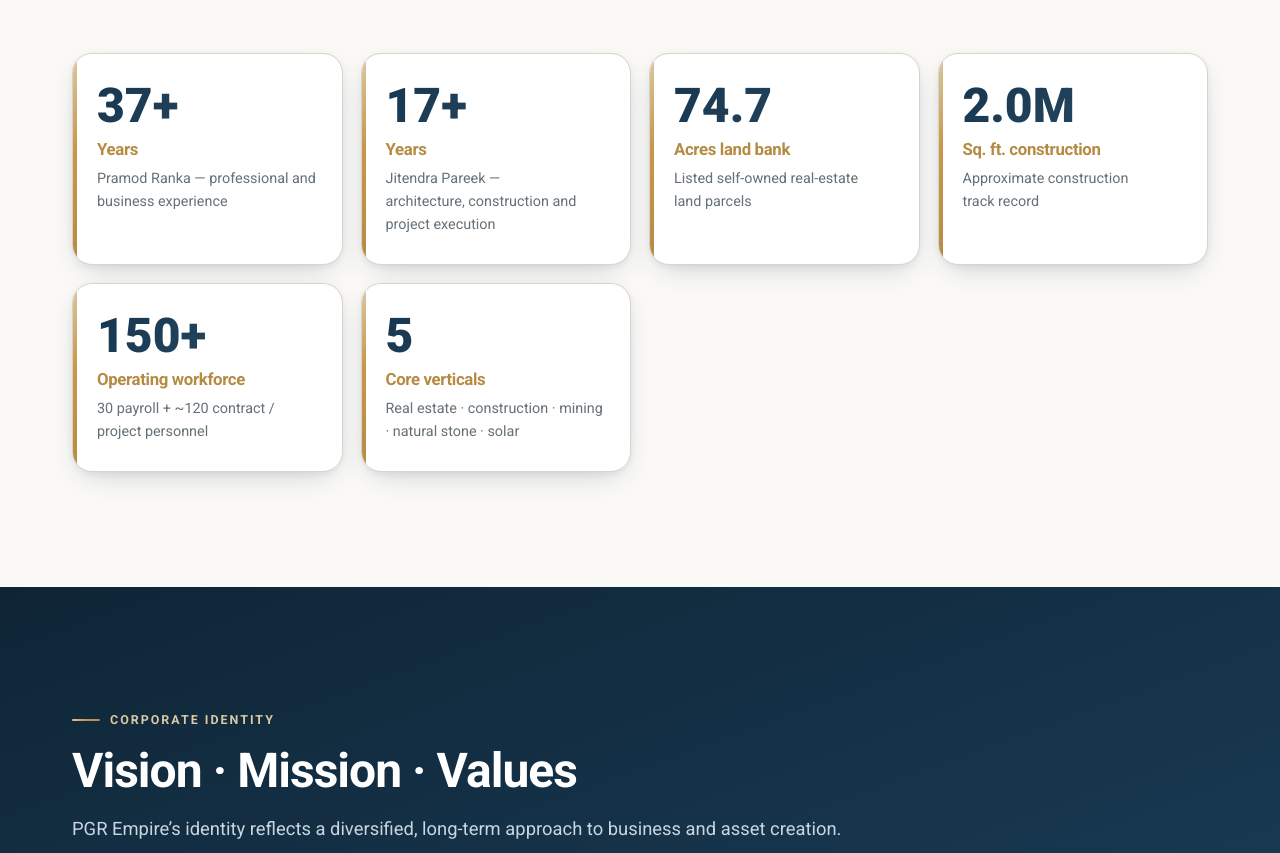
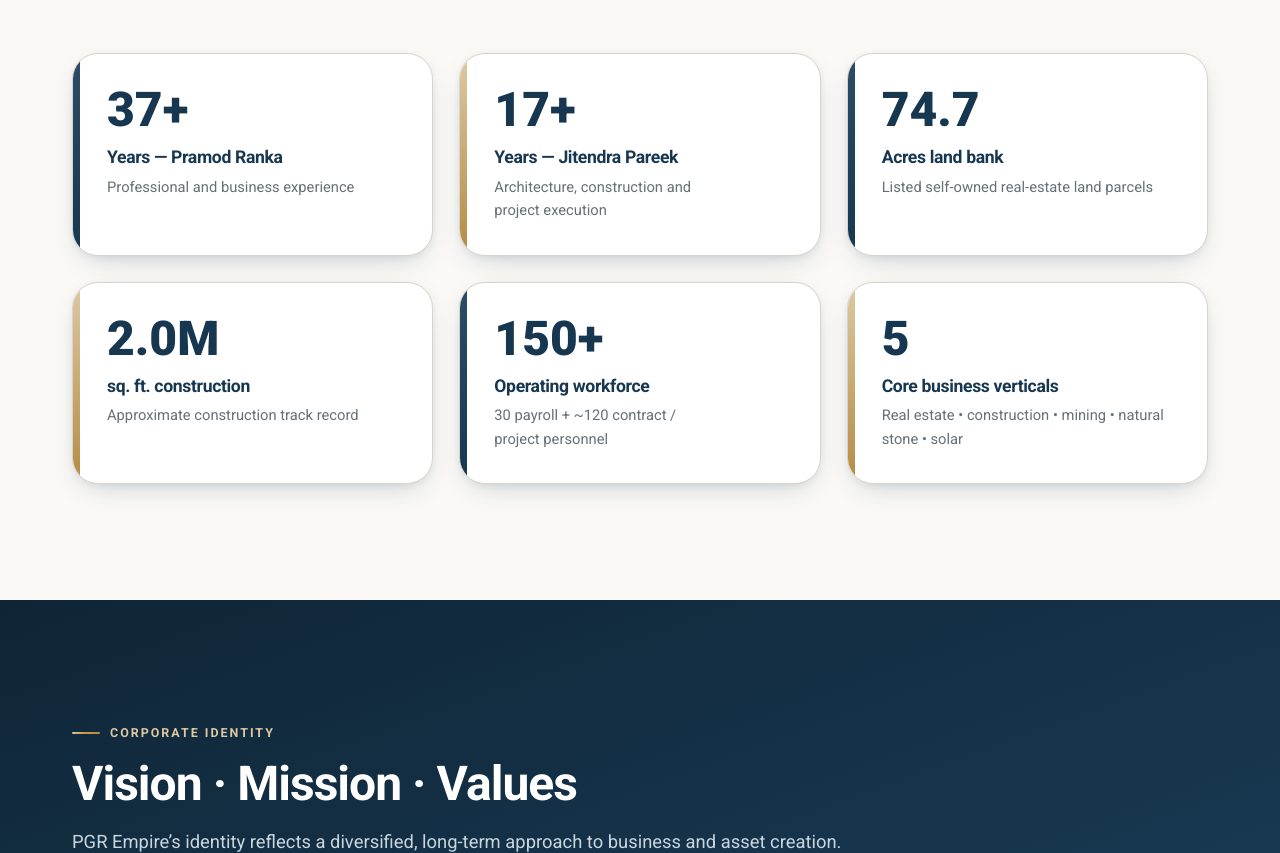
Before and after one commit to devrgupta/pgr-empire-website, a plain HTML site: page index.html in a window 1280 px wide. Shown: the part 1089-1942 px from the top of the page. Drawn offline with Linux system fonts and the light colour scheme.

Commit message:
Glance section: 3 cards per row, alternating navy/gold accents per PDF

```diff
--- a/css/styles.css
+++ b/css/styles.css
@@ -99,13 +99,18 @@
 
 /* stats */
 .stats{background:var(--ivory)}
-.stat-grid{display:grid;grid-template-columns:repeat(auto-fit,minmax(min(100%,230px),1fr));gap:18px}
-.stat{padding:28px 24px;border-radius:var(--r);background:#fff;border:1px solid var(--line);box-shadow:var(--shadow);position:relative;overflow:hidden;transition:transform .3s,box-shadow .3s}
-.stat::before{content:"";position:absolute;inset:0 auto 0 0;width:4px;background:var(--g-gold)}
+.stat-grid{display:grid;grid-template-columns:repeat(3,1fr);gap:clamp(14px,2.2vw,26px)}
+.stat{--bar:var(--navy);padding:clamp(22px,3vw,32px) clamp(20px,2.6vw,30px) clamp(22px,3vw,32px) clamp(24px,3vw,34px);border-radius:26px;background:#fff;border:1px solid var(--line);box-shadow:var(--shadow);position:relative;overflow:hidden;transition:transform .3s,box-shadow .3s}
+.stat:nth-child(even){--bar:var(--gold)}
+.stat::before{content:"";position:absolute;inset:0 auto 0 0;width:7px;background:var(--bar)}
+.stat:nth-child(odd)::before{background:linear-gradient(180deg,var(--navy-2),var(--navy))}
+.stat:nth-child(even)::before{background:linear-gradient(180deg,var(--gold-3),var(--gold))}
 .stat:hover{transform:translateY(-6px);box-shadow:var(--shadow-lg)}
-.stat b{display:block;font-size:clamp(2.2rem,4vw,3rem);font-weight:900;background:linear-gradient(135deg,var(--navy),var(--navy-2));-webkit-background-clip:text;background-clip:text;color:transparent;line-height:1}
-.stat h3{margin-top:10px;font-size:1.05rem;color:var(--gold)}
-.stat p{margin-top:8px;color:var(--slate);font-size:.9rem}
+.stat b{display:block;font-size:clamp(2.2rem,4vw,3rem);font-weight:900;color:var(--navy);line-height:1}
+.stat h3{margin-top:14px;font-size:1.1rem;color:var(--navy)}
+.stat p{margin-top:8px;color:var(--slate);font-size:.92rem}
+@media (max-width:719px){.stat-grid{grid-template-columns:repeat(2,1fr)}.stat:nth-child(odd){--bar:var(--navy)}}
+@media (max-width:459px){.stat-grid{grid-template-columns:1fr}}
 
 /* identity */
 .identity{background:var(--g-navy);color:#fff}
--- a/index.html
+++ b/index.html
@@ -10,7 +10,7 @@
 <link rel="preconnect" href="https://fonts.googleapis.com">
 <link rel="preconnect" href="https://fonts.gstatic.com" crossorigin>
 <link href="https://fonts.googleapis.com/css2?family=Roboto:wght@300;400;500;700;900&display=swap" rel="stylesheet">
-<link rel="stylesheet" href="css/styles.css?v=3">
+<link rel="stylesheet" href="css/styles.css?v=4">
 </head>
 <body>
 <a class="skip" href="#main">Skip to content</a>
@@ -76,12 +76,12 @@
       <p class="sub">A diversified platform combining long-standing business experience, tangible assets, technical capability and a scalable operating team.</p>
     </header>
     <div class="stat-grid">
-      <article class="stat reveal"><b data-count="37" data-suffix="+">37+</b><h3>Years</h3><p>Pramod Ranka — professional and business experience</p></article>
-      <article class="stat reveal"><b data-count="17" data-suffix="+">17+</b><h3>Years</h3><p>Jitendra Pareek — architecture, construction and project execution</p></article>
+      <article class="stat reveal"><b data-count="37" data-suffix="+">37+</b><h3>Years — Pramod Ranka</h3><p>Professional and business experience</p></article>
+      <article class="stat reveal"><b data-count="17" data-suffix="+">17+</b><h3>Years — Jitendra Pareek</h3><p>Architecture, construction and project execution</p></article>
       <article class="stat reveal"><b data-count="74.7" data-dec="1">74.7</b><h3>Acres land bank</h3><p>Listed self-owned real-estate land parcels</p></article>
-      <article class="stat reveal"><b data-count="2.0" data-dec="1" data-suffix="M">2.0M</b><h3>Sq. ft. construction</h3><p>Approximate construction track record</p></article>
+      <article class="stat reveal"><b data-count="2.0" data-dec="1" data-suffix="M">2.0M</b><h3>sq. ft. construction</h3><p>Approximate construction track record</p></article>
       <article class="stat reveal"><b data-count="150" data-suffix="+">150+</b><h3>Operating workforce</h3><p>30 payroll + ~120 contract / project personnel</p></article>
-      <article class="stat reveal"><b data-count="5">5</b><h3>Core verticals</h3><p>Real estate · construction · mining · natural stone · solar</p></article>
+      <article class="stat reveal"><b data-count="5">5</b><h3>Core business verticals</h3><p>Real estate • construction • mining • natural stone • solar</p></article>
     </div>
   </div>
 </section>
@@ -405,6 +405,6 @@
 </footer>
 
 <button class="to-top" id="toTop" aria-label="Back to top" hidden>↑</button>
-<script src="js/main.js?v=3"></script>
+<script src="js/main.js?v=4"></script>
 </body>
 </html>
```
